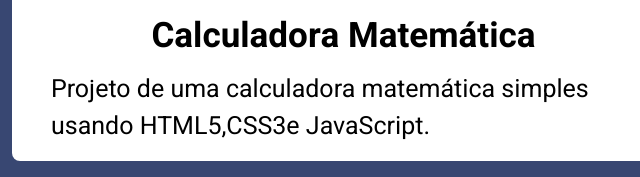
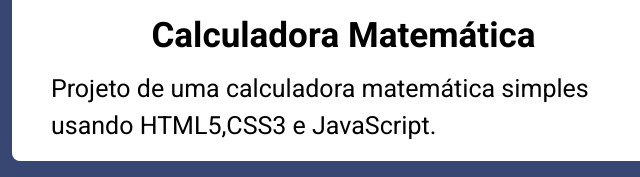
Before and after one commit to GuilhermeLCK/MeuPortf-lio, a plain HTML site: page index.html in a window 1280 px wide. Shown: the part 1713-1890 px from the top of the page, 308-948 px from the left. Drawn offline with Linux system fonts and the light colour scheme.

Commit message:
Index Modificado

```diff
--- a/index.html
+++ b/index.html
@@ -60,8 +60,8 @@
               ><img src="Calculadora.png" alt="Calculadora" />
               <h3>Calculadora Matemática</h3>
               <p>
-                Projeto de uma calculadora matemática simples usando HTML5,CSS3e
-                JavaScript.
+                Projeto de uma calculadora matemática simples usando HTML5,CSS3
+                e JavaScript.
               </p></a
             >
           </div>
```
